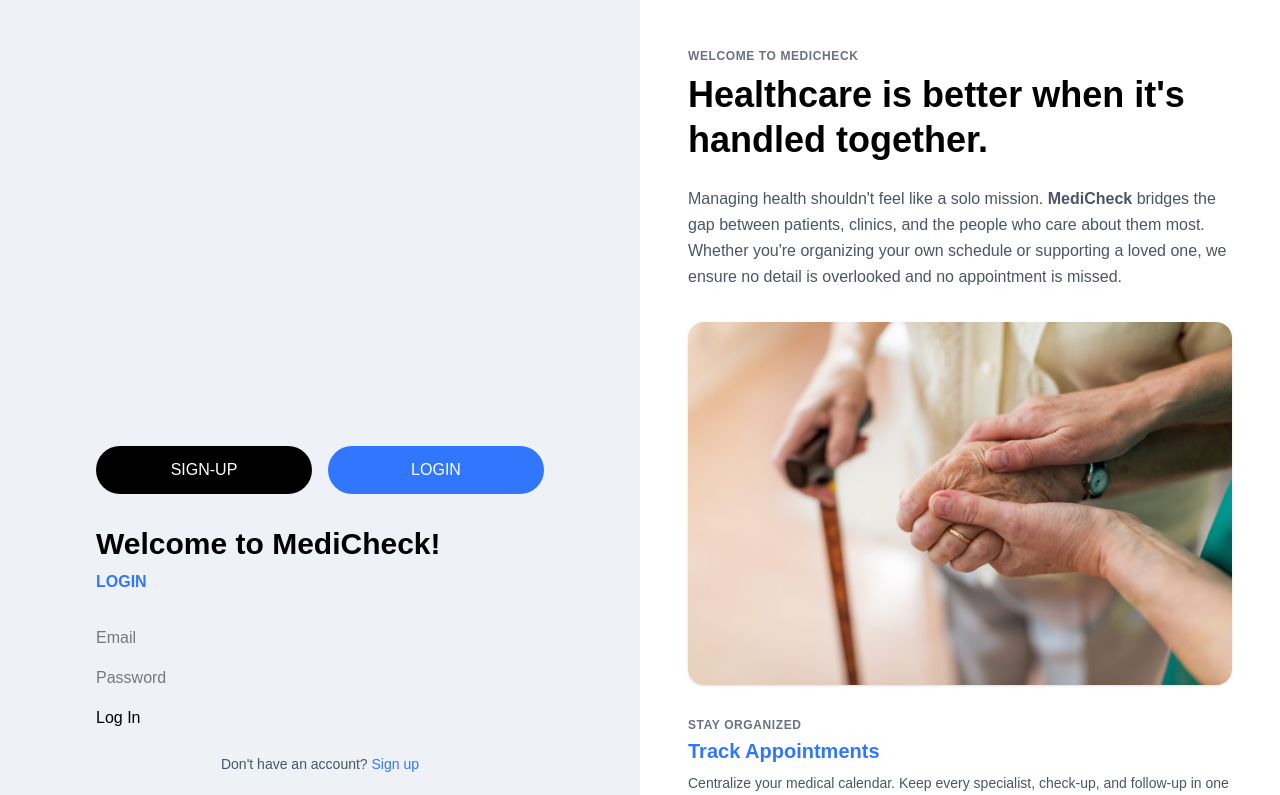
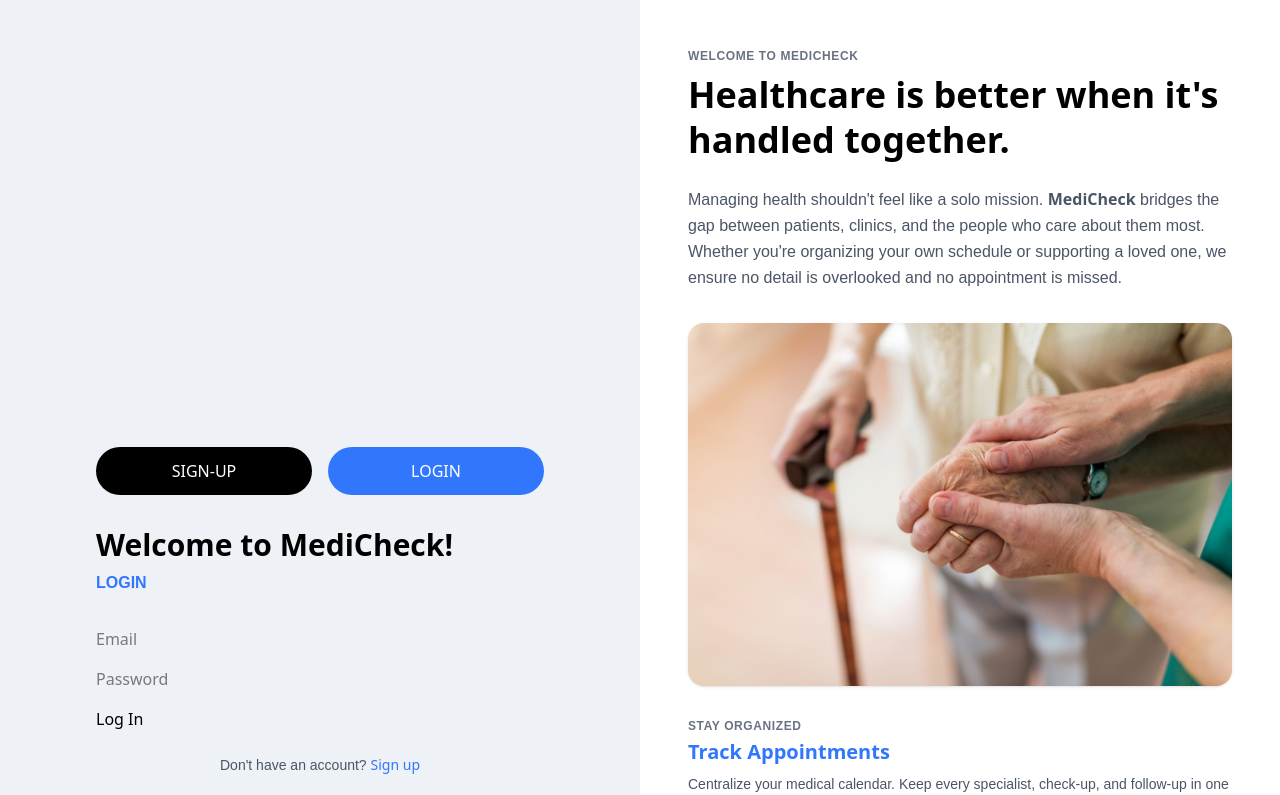
Before and after one commit to mmmdevlab/MediCheck, a React (Vite) app in the folder frontend/: page /auth/login in a window 1280 px wide. Shown: the top 795 px of the page. Built offline with nearby package versions, Linux system fonts and the light colour scheme; no server answers.

Commit message:
feat: establish design system with Tailwind theme
- Add semantic color tokens (primary, danger, background, action)
- Add dual-font typography (Inter Tight + Plus Jakarta Sans).

```diff
--- a/frontend/eslint.config.js
+++ b/frontend/eslint.config.js
@@ -30,6 +30,7 @@ export default defineConfig([
       'react/prop-types': 'off',
       'react/no-unescaped-entities': 'off',
       'no-unused-vars': 'off',
+      'css.lint.unknownAtRule': 'ignore',
     },
   },
 ]);
--- a/frontend/src/index.css
+++ b/frontend/src/index.css
@@ -1,5 +1,22 @@
 @import 'tailwindcss';
+@import url('https://fonts.googleapis.com/css2?family=Inter+Tight:ital,wght@0,100..900;1,100..900&display=swap');
+@import url('https://fonts.googleapis.com/css2?family=Plus+Jakarta+Sans:ital,wght@0,200..800;1,200..800&display=swap');
+
+@theme {
+  --font-sans: 'Inter Tight', system-ui, sans-serif;
+  --font-body: 'Plus Jakarta Sans', sans-serif;
+
+  --color-primary: #3177fe;
+  --color-danger: #ee4444;
+  --color-background: #eef1f5;
+  --color-action: #000000;
+}
 
 * {
-  font-family: 'Plus Jakarta Sans', sans-serif;
+  font-family: var(--font-sans);
 }
+
+p,
+.body-text {
+  font-family: var(--font-body);
+}
```
